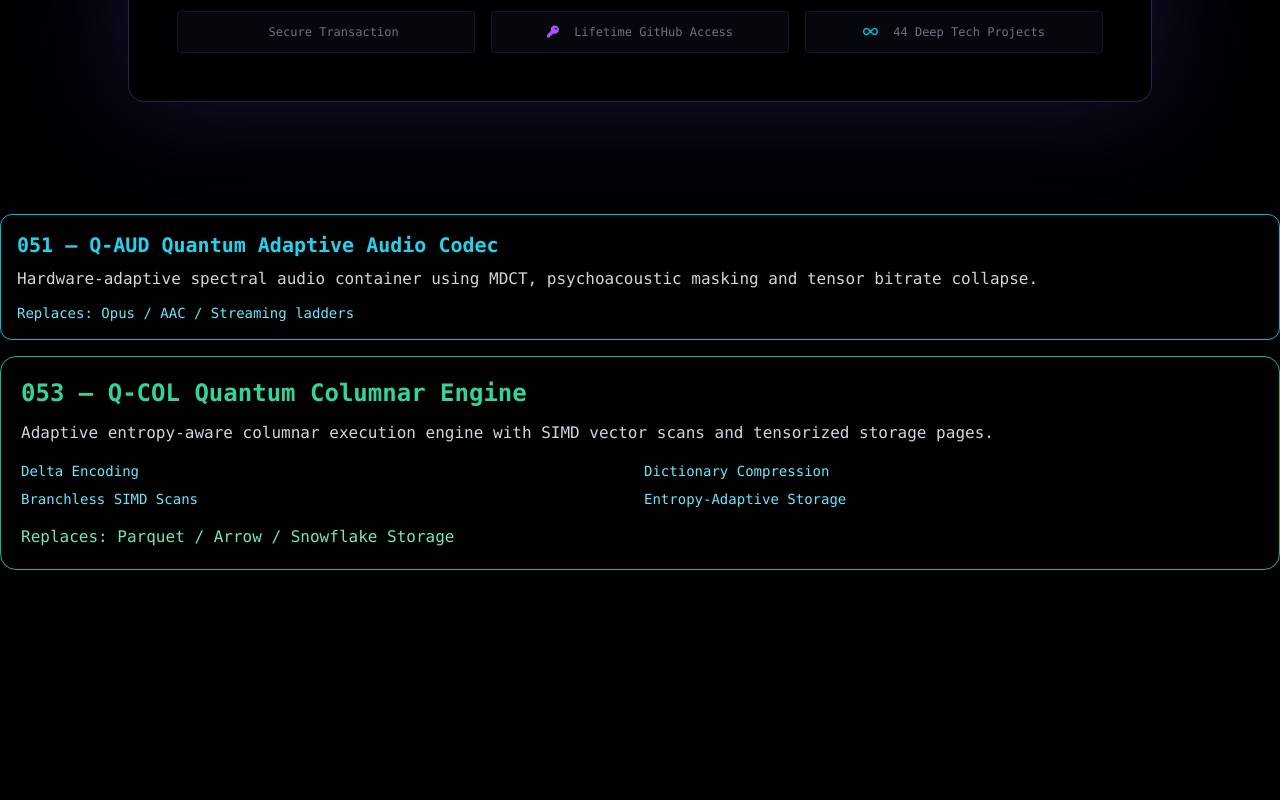
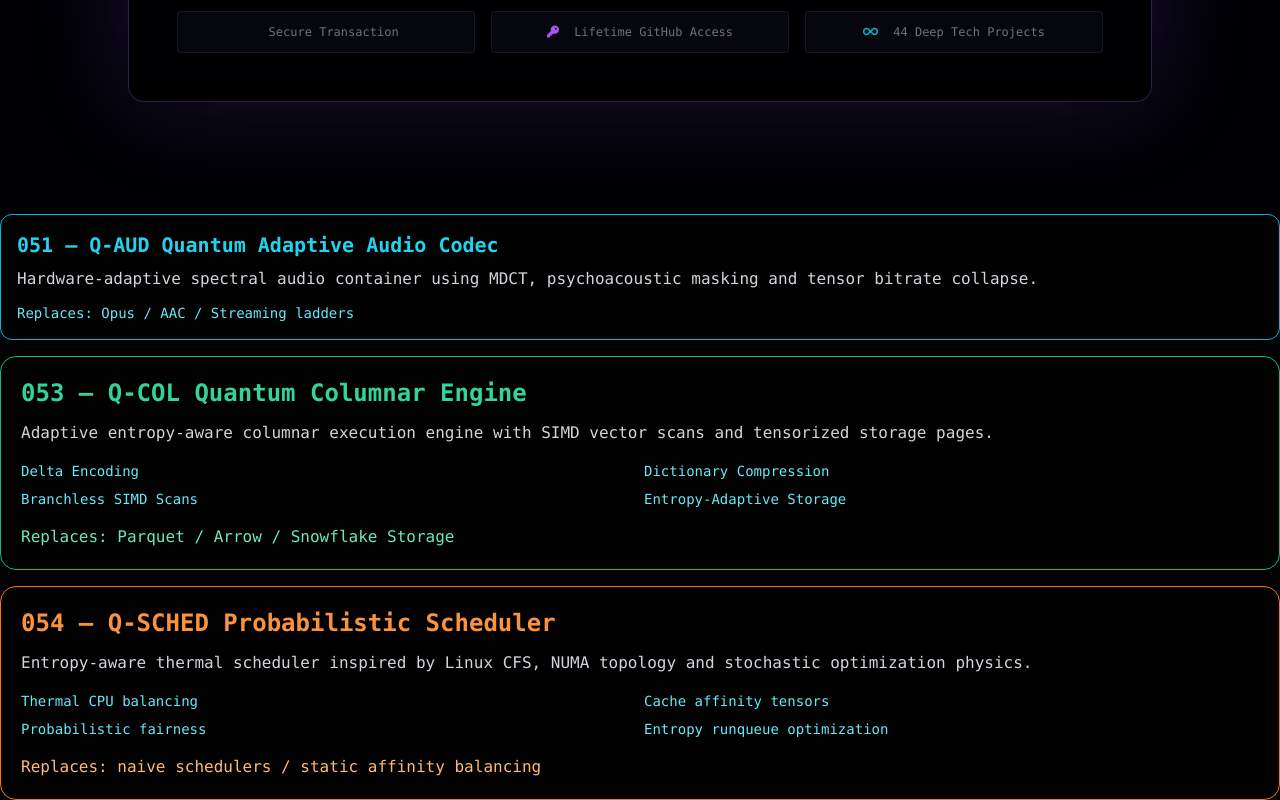
Before and after one commit to AmineCHABANE/Q-Drop-Marketplace, a plain HTML site: page index.html in a window 1280 px wide. Shown: the part 1494-2294 px from the top of the page. Before the commit the page ends 2064 px from the top, so only its background shows below. Drawn offline with nearby package versions, Linux system fonts and the light colour scheme.

Commit message:
marketing: showcase project 054 qsched

```diff
--- a/index.html
+++ b/index.html
@@ -173,3 +173,41 @@
   </div>
 
 </div>
+
+
+<div class="border border-orange-500 bg-black/40 rounded-2xl p-5 mt-4">
+
+  <div class="text-2xl font-bold text-orange-400">
+    054 — Q-SCHED Probabilistic Scheduler
+  </div>
+
+  <p class="mt-3 text-gray-300">
+    Entropy-aware thermal scheduler inspired by Linux CFS,
+    NUMA topology and stochastic optimization physics.
+  </p>
+
+  <div class="grid grid-cols-2 gap-2 mt-4 text-sm">
+
+    <div class="text-cyan-300">
+      Thermal CPU balancing
+    </div>
+
+    <div class="text-cyan-300">
+      Cache affinity tensors
+    </div>
+
+    <div class="text-cyan-300">
+      Probabilistic fairness
+    </div>
+
+    <div class="text-cyan-300">
+      Entropy runqueue optimization
+    </div>
+
+  </div>
+
+  <div class="mt-4 text-orange-300">
+    Replaces: naive schedulers / static affinity balancing
+  </div>
+
+</div>
```
Also changed, not shown: 1 other file.
